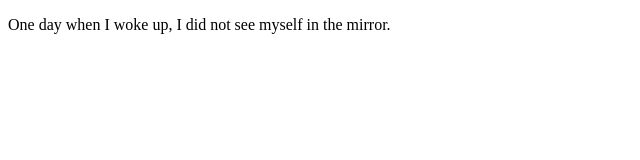
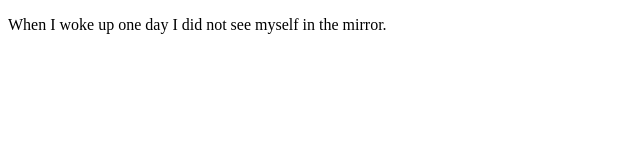
Before and after one commit to harae37/ece6, a plain HTML site: page pages/1.html in a window 1280 px wide. Shown: the full height of the page, 0-640 px from the left. Drawn offline with Linux system fonts and the light colour scheme.

Commit message:
Changed words

```diff
--- a/pages/1.html
+++ b/pages/1.html
@@ -7,7 +7,7 @@
   <body>
 
   <p>
-    One day when I woke up, I did not see myself in the mirror.
+    When I woke up one day I did not see myself in the mirror.
   </p>
   </body>
 </html>
```
